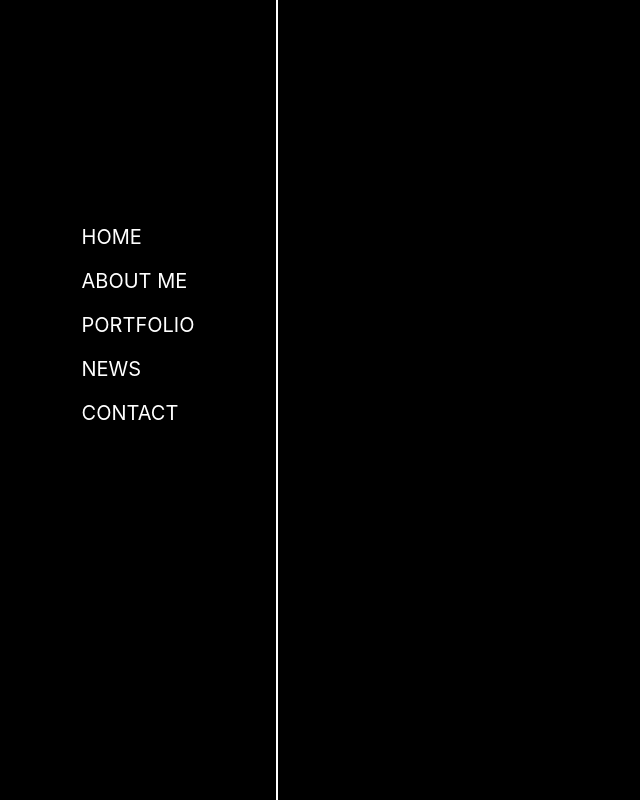
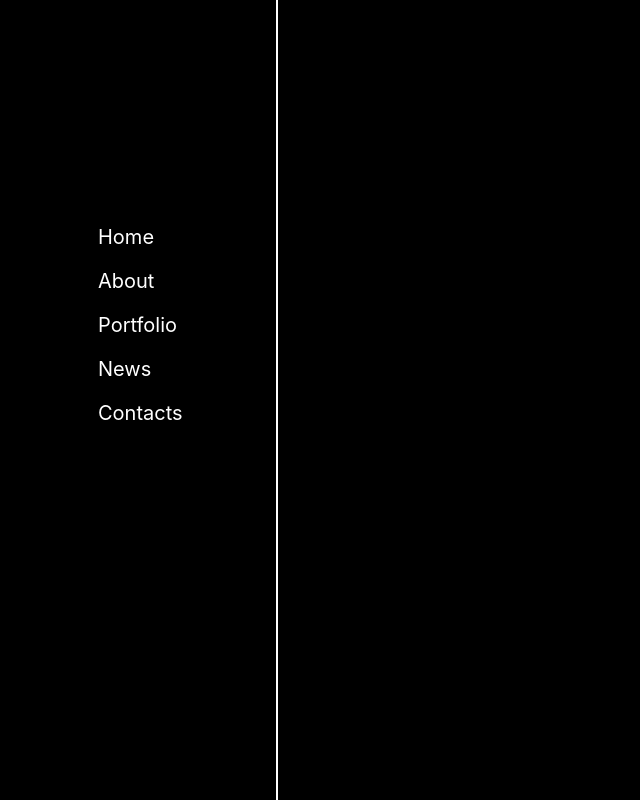
Before and after one commit to archenemy92/portfolio, a React (Create React App) app: page / in a window 1280 px wide. Shown: the whole page, without its empty margins (0-640 px from the left). Built offline with nearby package versions, Linux system fonts and the light colour scheme.

Commit message:
refactor

```diff
--- a/src/Components/Nav/Nav.tsx
+++ b/src/Components/Nav/Nav.tsx
@@ -14,7 +14,7 @@ const useStyles = makeStyles((theme: Theme) =>
             height: "100vh",
             color: "white",
             flexDirection: "column",
-            alignItems:"center",
+            alignItems: "center",
             fontSize: "20px",
             padding: "10px ",
             position: "fixed",
@@ -28,14 +28,19 @@ const useStyles = makeStyles((theme: Theme) =>
                 color: "white",
             },
             "& > a.active": {
-                color: "yellow"
+                color: "hsl(40, 7%, 74%)"
             },
             "& > a:hover": {
-                color: "blue"
+                fontWeight: "bold"
+
             },
             margin: "80% 0 0 0",
             display: "flex",
-            flexDirection: "column"
+            flexDirection: "column",
+            width: "100px",
+            [theme.breakpoints.down(800)]: {
+                margin: "40vh 0 0 0"
+            },
         }
 
     })
@@ -52,11 +57,11 @@ export const Nav: React.FC = () => {
             {showNavbar &&
             <div className={classes.root}>
                 <div className={classes.links}>
-                    <NavLink to={"/home"}>HOME</NavLink>
-                    <NavLink to={"/aboutMe"}>ABOUT ME</NavLink>
-                    <NavLink to={"/portfolio"}>PORTFOLIO</NavLink>
-                    <NavLink to={"/news"}>NEWS</NavLink>
-                    <NavLink to={"/contact"}>CONTACT</NavLink>
+                    <NavLink to={"/home"}>Home</NavLink>
+                    <NavLink to={"/aboutMe"}>About</NavLink>
+                    <NavLink to={"/portfolio"}>Portfolio</NavLink>
+                    <NavLink to={"/news"}>News</NavLink>
+                    <NavLink to={"/contacts"}>Contacts</NavLink>
                 </div>
             </div>
 
```
